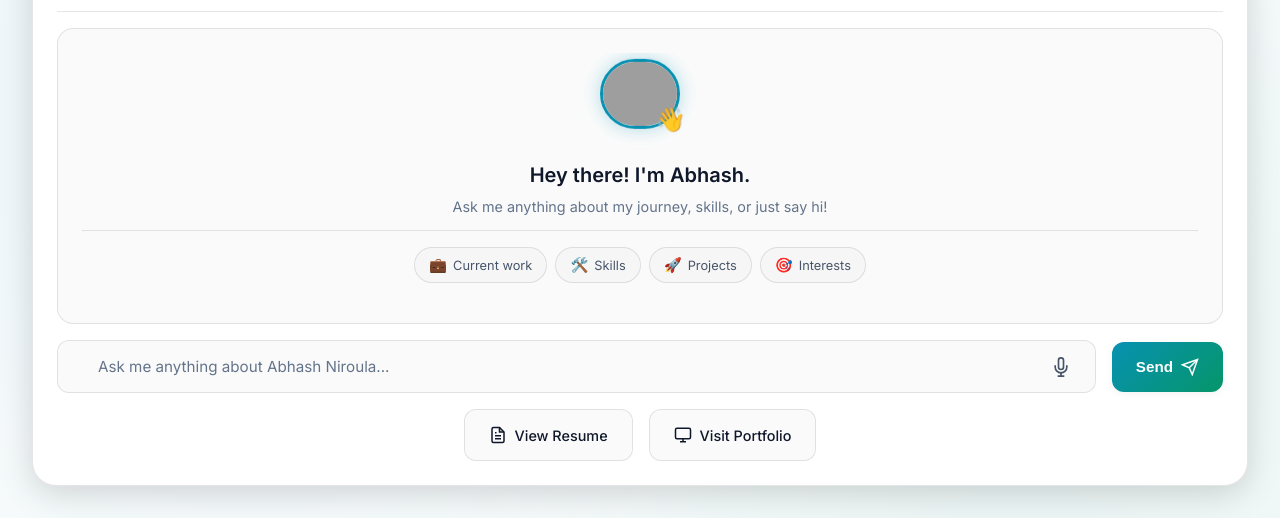
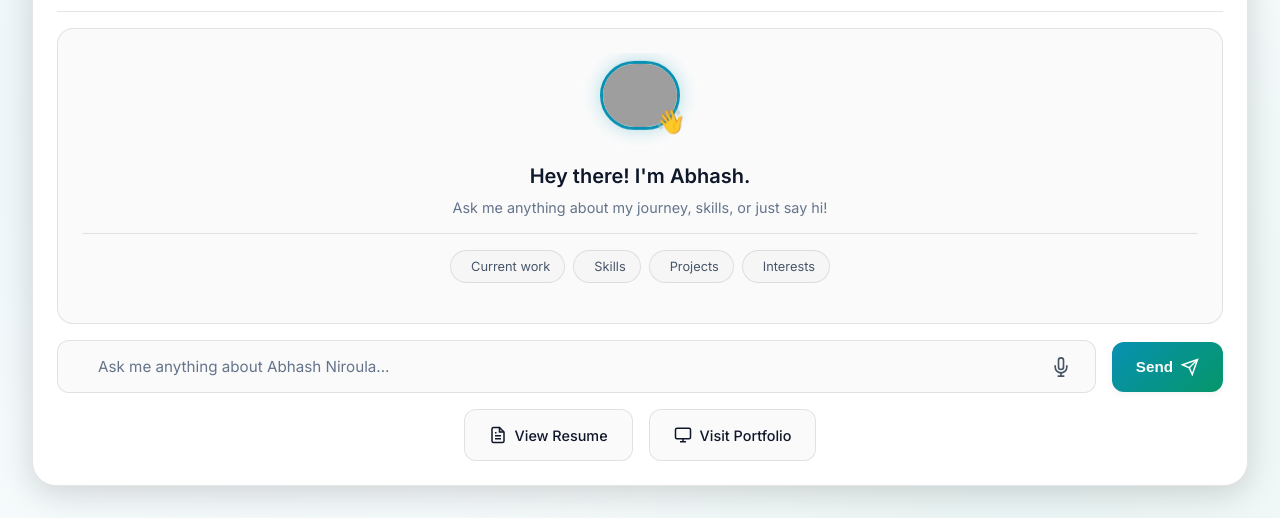
Before and after one commit to abhashn8/Portfolio_Abhash, a website: page apps/frontend/index.html in a window 1280 px wide. Shown: the part 282-800 px from the top of the page. Drawn offline with Linux system fonts and the light colour scheme; grey boxes are pictures that could not be loaded.

Commit message:
Update frontend home and index pages

```diff
--- a/apps/frontend/index.html
+++ b/apps/frontend/index.html
@@ -103,16 +103,16 @@
           <!-- Suggestion Chips -->
           <div class="suggestion-chips" id="suggestionChips">
             <button class="chip" onclick="askSuggestion('What are you currently working on?')">
-              <span class="chip-icon">💼</span> Current work
+              <span class="chip-icon"></span> Current work
             </button>
             <button class="chip" onclick="askSuggestion('Tell me about your skills')">
-              <span class="chip-icon">🛠️</span> Skills
+              <span class="chip-icon"></span> Skills
             </button>
             <button class="chip" onclick="askSuggestion('What projects have you built?')">
-              <span class="chip-icon">🚀</span> Projects
+              <span class="chip-icon"></span> Projects
             </button>
             <button class="chip" onclick="askSuggestion('What do you do for fun?')">
-              <span class="chip-icon">🎯</span> Interests
+              <span class="chip-icon"></span> Interests
             </button>
           </div>
         </div>
```
Also changed, not shown: apps/frontend/home.html (+1 -6 lines).
